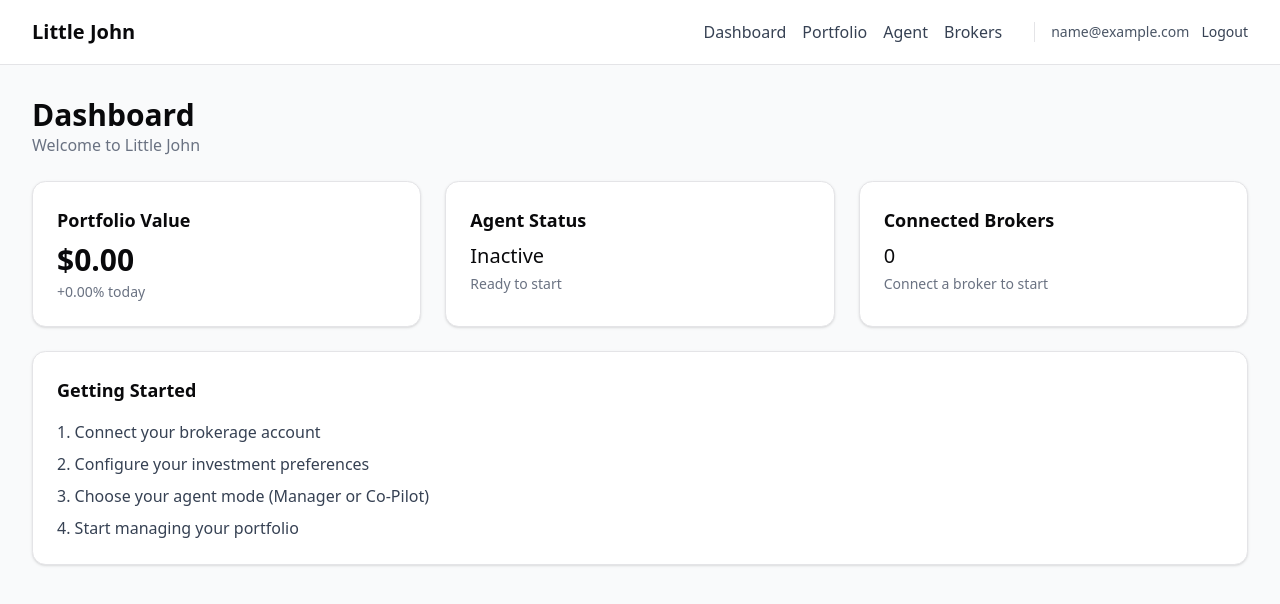
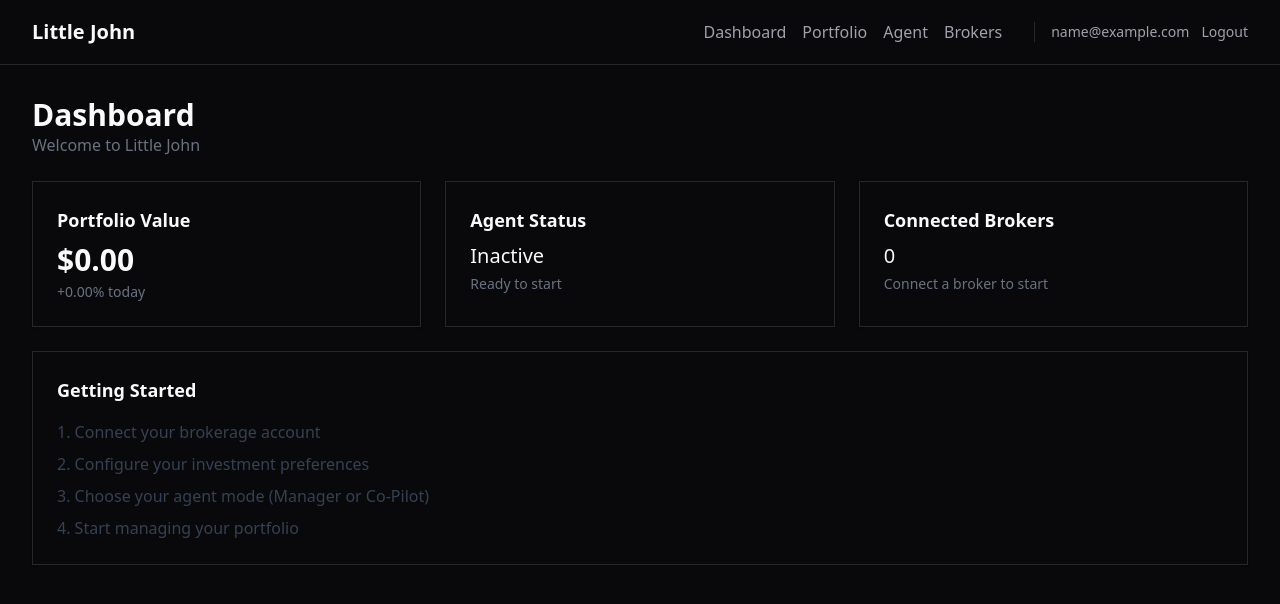
Before and after one commit to saribmah/littlejohn, a React (Vite) app in the folder packages/frontend/: page /signup in a window 1280 px wide. Both pictures are taken after typing "Sample", "name@example.com", "Sample123" into the empty fields and a click on the button "Create Account". Shown: the top 604 px of the page. Built offline with nearby package versions, Linux system fonts and the light colour scheme.

Commit message:
add dark theme

```diff
--- a/packages/frontend/index.html
+++ b/packages/frontend/index.html
@@ -1,5 +1,5 @@
 <!doctype html>
-<html lang="en">
+<html lang="en" class="dark">
   <head>
     <meta charset="UTF-8" />
     <meta name="viewport" content="width=device-width, initial-scale=1.0" />
--- a/packages/frontend/src/components/layouts/AuthLayout.tsx
+++ b/packages/frontend/src/components/layouts/AuthLayout.tsx
@@ -10,13 +10,13 @@ export function AuthLayout() {
   }
 
   return (
-    <div className="min-h-screen bg-gray-50 flex items-center justify-center p-4">
+    <div className="min-h-screen bg-background flex items-center justify-center p-4">
       <div className="w-full max-w-md">
         <Outlet />
         <p className="text-center mt-2">
           <Link
             to="/"
-            className="text-sm text-gray-500 hover:text-gray-700"
+            className="text-sm text-muted-foreground hover:text-foreground transition"
           >
             ← Back to home
           </Link>
--- a/packages/frontend/src/components/layouts/DashboardLayout.tsx
+++ b/packages/frontend/src/components/layouts/DashboardLayout.tsx
@@ -10,29 +10,29 @@ export function DashboardLayout() {
   }
 
   return (
-    <div className="min-h-screen bg-gray-50">
-      <nav className="bg-white border-b">
+    <div className="min-h-screen bg-background">
+      <nav className="bg-card border-b border-border">
         <div className="max-w-7xl mx-auto px-4 sm:px-6 lg:px-8">
           <div className="flex justify-between h-16 items-center">
-            <h1 className="text-xl font-bold">Little John</h1>
+            <h1 className="text-xl font-bold text-foreground">Little John</h1>
             <div className="flex gap-4 items-center">
-              <Link to="/dashboard" className="text-gray-700 hover:text-gray-900">
+              <Link to="/dashboard" className="text-muted-foreground hover:text-foreground transition">
                 Dashboard
               </Link>
-              <Link to="/portfolio" className="text-gray-700 hover:text-gray-900">
+              <Link to="/portfolio" className="text-muted-foreground hover:text-foreground transition">
                 Portfolio
               </Link>
-              <Link to="/agent" className="text-gray-700 hover:text-gray-900">
+              <Link to="/agent" className="text-muted-foreground hover:text-foreground transition">
                 Agent
               </Link>
-              <Link to="/brokers" className="text-gray-700 hover:text-gray-900">
+              <Link to="/brokers" className="text-muted-foreground hover:text-foreground transition">
                 Brokers
               </Link>
-              <div className="border-l pl-4 ml-4 flex items-center gap-3">
-                <span className="text-sm text-gray-600">{user?.email}</span>
+              <div className="border-l border-border pl-4 ml-4 flex items-center gap-3">
+                <span className="text-sm text-muted-foreground">{user?.email}</span>
                 <button
                   onClick={logout}
-                  className="text-sm text-gray-700 hover:text-gray-900 hover:underline"
+                  className="text-sm text-muted-foreground hover:text-foreground hover:underline transition"
                 >
                   Logout
                 </button>
--- a/packages/frontend/src/features/auth/LoginForm.tsx
+++ b/packages/frontend/src/features/auth/LoginForm.tsx
@@ -17,10 +17,10 @@ export function LoginForm() {
   };
 
   return (
-    <Card className="w-full max-w-md p-6">
-      <h2 className="text-2xl font-bold mb-6">Sign In</h2>
+    <Card className="w-full max-w-md p-6 bg-card border-border">
+      <h2 className="text-2xl font-bold mb-6 text-foreground">Sign In</h2>
       {error && (
-        <div className="mb-4 p-3 bg-red-50 border border-red-200 rounded-md text-red-700 text-sm">
+        <div className="mb-4 p-3 bg-destructive/10 border border-destructive/50 rounded-md text-destructive text-sm">
           {error}
         </div>
       )}
--- a/packages/frontend/src/features/auth/SignUpForm.tsx
+++ b/packages/frontend/src/features/auth/SignUpForm.tsx
@@ -18,10 +18,10 @@ export function SignUpForm() {
   };
 
   return (
-    <Card className="w-full max-w-md p-6">
-      <h2 className="text-2xl font-bold mb-6">Create Account</h2>
+    <Card className="w-full max-w-md p-6 bg-card border-border">
+      <h2 className="text-2xl font-bold mb-6 text-foreground">Create Account</h2>
       {error && (
-        <div className="mb-4 p-3 bg-red-50 border border-red-200 rounded-md text-red-700 text-sm">
+        <div className="mb-4 p-3 bg-destructive/10 border border-destructive/50 rounded-md text-destructive text-sm">
           {error}
         </div>
       )}
--- a/packages/frontend/src/pages/Login.tsx
+++ b/packages/frontend/src/pages/Login.tsx
@@ -5,9 +5,9 @@ export function Login() {
   return (
     <>
       <LoginForm />
-      <p className="text-center mt-4 text-sm text-gray-600">
+      <p className="text-center mt-4 text-sm text-muted-foreground">
         Don't have an account?{' '}
-        <Link to="/signup" className="text-blue-600 hover:underline">
+        <Link to="/signup" className="text-primary hover:underline">
           Sign Up
         </Link>
       </p>
--- a/packages/frontend/src/pages/Signup.tsx
+++ b/packages/frontend/src/pages/Signup.tsx
@@ -5,9 +5,9 @@ export function Signup() {
   return (
     <>
       <SignUpForm />
-      <p className="text-center mt-4 text-sm text-gray-600">
+      <p className="text-center mt-4 text-sm text-muted-foreground">
         Already have an account?{' '}
-        <Link to="/login" className="text-blue-600 hover:underline">
+        <Link to="/login" className="text-primary hover:underline">
           Sign In
         </Link>
       </p>
--- a/packages/frontend/styles/globals.css
+++ b/packages/frontend/styles/globals.css
@@ -1,43 +1,40 @@
 @import "tailwindcss";
 
-@plugin "tailwindcss-animate";
+@theme {
+  /* Dark theme color palette */
+  --color-background: #09090b;
+  --color-foreground: #fafafa;
 
-@custom-variant dark (&:is(.dark *));
+  --color-card: #18181b;
+  --color-card-foreground: #fafafa;
 
-:root {
-  --background: hsl(0 0% 100%);
-  --foreground: hsl(240 10% 3.9%);
-  --card: hsl(0 0% 100%);
-  --card-foreground: hsl(240 10% 3.9%);
-  --popover: hsl(0 0% 100%);
-  --popover-foreground: hsl(240 10% 3.9%);
-  --primary: hsl(240 5.9% 10%);
-  --primary-foreground: hsl(0 0% 98%);
-  --secondary: hsl(240 4.8% 95.9%);
-  --secondary-foreground: hsl(240 5.9% 10%);
-  --muted: hsl(240 4.8% 95.9%);
-  --muted-foreground: hsl(240 3.8% 46.1%);
-  --accent: hsl(240 4.8% 95.9%);
-  --accent-foreground: hsl(240 5.9% 10%);
-  --destructive: hsl(0 84.2% 60.2%);
-  --destructive-foreground: hsl(0 0% 98%);
-  --border: hsl(240 5.9% 90%);
-  --input: hsl(240 5.9% 90%);
-  --ring: hsl(240 10% 3.9%);
-  --chart-1: hsl(12 76% 61%);
-  --chart-2: hsl(173 58% 39%);
-  --chart-3: hsl(197 37% 24%);
-  --chart-4: hsl(43 74% 66%);
-  --chart-5: hsl(27 87% 67%);
-  --radius: 0.6rem;
-  --sidebar-background: hsl(0 0% 98%);
-  --sidebar-foreground: hsl(240 5.3% 26.1%);
-  --sidebar-primary: hsl(240 5.9% 10%);
-  --sidebar-primary-foreground: hsl(0 0% 98%);
-  --sidebar-accent: hsl(240 4.8% 95.9%);
-  --sidebar-accent-foreground: hsl(240 5.9% 10%);
-  --sidebar-border: hsl(220 13% 91%);
-  --sidebar-ring: hsl(217.2 91.2% 59.8%);
+  --color-popover: #18181b;
+  --color-popover-foreground: #fafafa;
+
+  --color-primary: #fafafa;
+  --color-primary-foreground: #18181b;
+
+  --color-secondary: #27272a;
+  --color-secondary-foreground: #fafafa;
+
+  --color-muted: #27272a;
+  --color-muted-foreground: #a1a1aa;
+
+  --color-accent: #27272a;
+  --color-accent-foreground: #fafafa;
+
+  --color-destructive: #ef4444;
+  --color-destructive-foreground: #fafafa;
+
+  --color-border: #27272a;
+  --color-input: #27272a;
+  --color-ring: #fafafa;
+
+  --radius-xs: 0.25rem;
+  --radius-sm: 0.375rem;
+  --radius-md: 0.5rem;
+  --radius-lg: 0.75rem;
+  --radius-xl: 1rem;
 }
 
 .dark {
```
